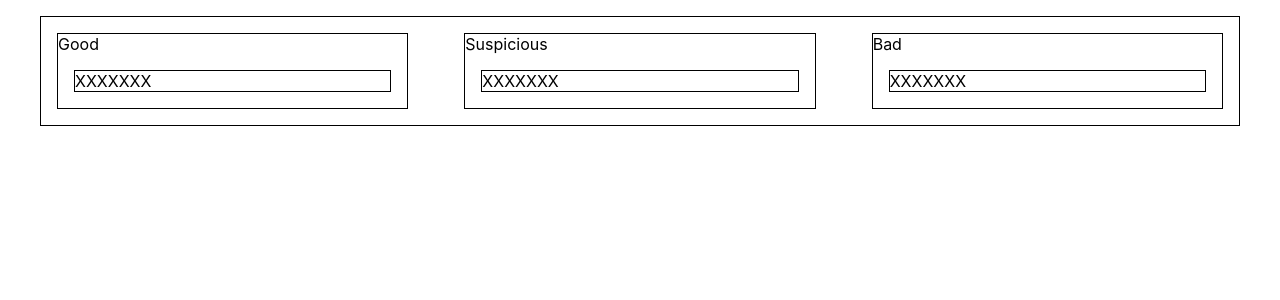
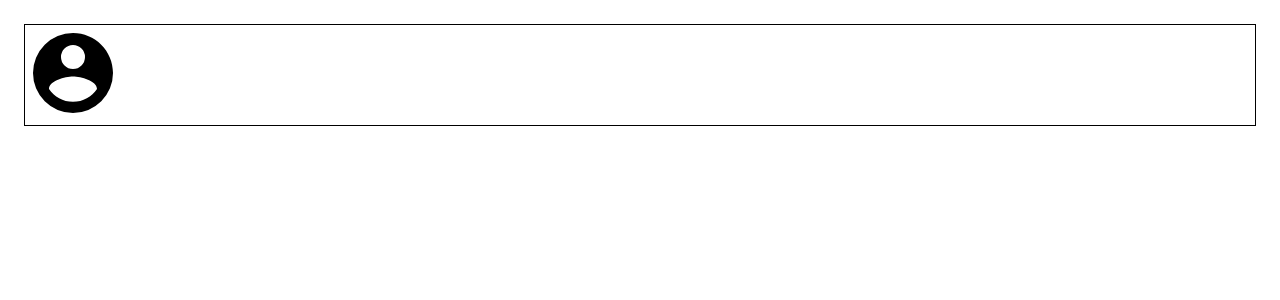
Before and after one commit to komaruloh/hackathon-2019, a React (Create React App) app: page /detail in a window 1280 px wide. Shown: the top 300 px of the page. Built offline with nearby package versions, Linux system fonts and the light colour scheme.

Commit message:
Initial commit for user details page

```diff
--- a/package.json
+++ b/package.json
@@ -4,8 +4,11 @@
   "private": true,
   "dependencies": {
     "@material-ui/core": "^4.5.2",
+    "@mdi/js": "^4.5.95",
+    "@mdi/react": "^1.2.1",
     "react": "^16.11.0",
     "react-dom": "^16.11.0",
+    "react-router-dom": "^5.1.2",
     "react-scripts": "3.2.0",
     "styled-components": "^4.4.1"
   },
--- a/src/App.js
+++ b/src/App.js
@@ -2,9 +2,22 @@ import React from "react";
 import logo from "./logo.svg";
 import "./App.css";
 import Dashboard from "./Dashboard";
+import UserDetail from "./UserDetail";
+import { BrowserRouter as Router, Switch, Route, Link } from "react-router-dom";
 
 function App() {
-  return <Dashboard />;
+  return (
+    <Router>
+      <Switch>
+        <Route exact path="/">
+          <Dashboard />
+        </Route>
+        <Route path="/detail">
+          <UserDetail />
+        </Route>
+      </Switch>
+    </Router>
+  );
 }
 
 export default App;
--- a/src/Dashboard.js
+++ b/src/Dashboard.js
@@ -2,11 +2,12 @@ import React from "react";
 import Container from "@material-ui/core/Container";
 import Grid from "@material-ui/core/Grid";
 import Box from "@material-ui/core/Box";
+import { Link } from "react-router-dom";
 
 const User = () => {
   return (
     <Box border={1} m={2}>
-      XXXXXXX
+      <Link to="/detail">XXXXXXX</Link>
     </Box>
   );
 };
--- /dev/null
+++ b/src/UserDetail.js
@@ -0,0 +1,15 @@
+import React from "react";
+
+import Box from "@material-ui/core/Box";
+import Icon from "@mdi/react";
+import { mdiAccountCircle } from "@mdi/js";
+
+const UserDetail = () => {
+  return (
+    <Box border={1} m={3}>
+      <Icon size={4} path={mdiAccountCircle} />
+    </Box>
+  );
+};
+
+export default UserDetail;
```
Also changed, not shown: 1 other file (tests, documents, lock files or other folders).
